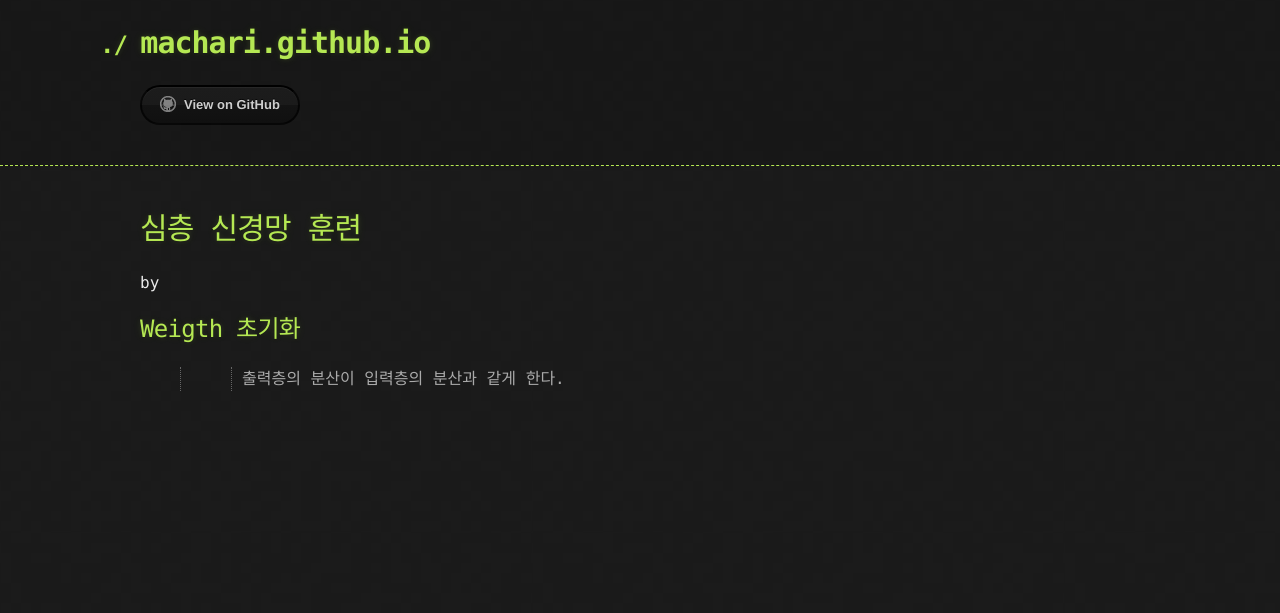
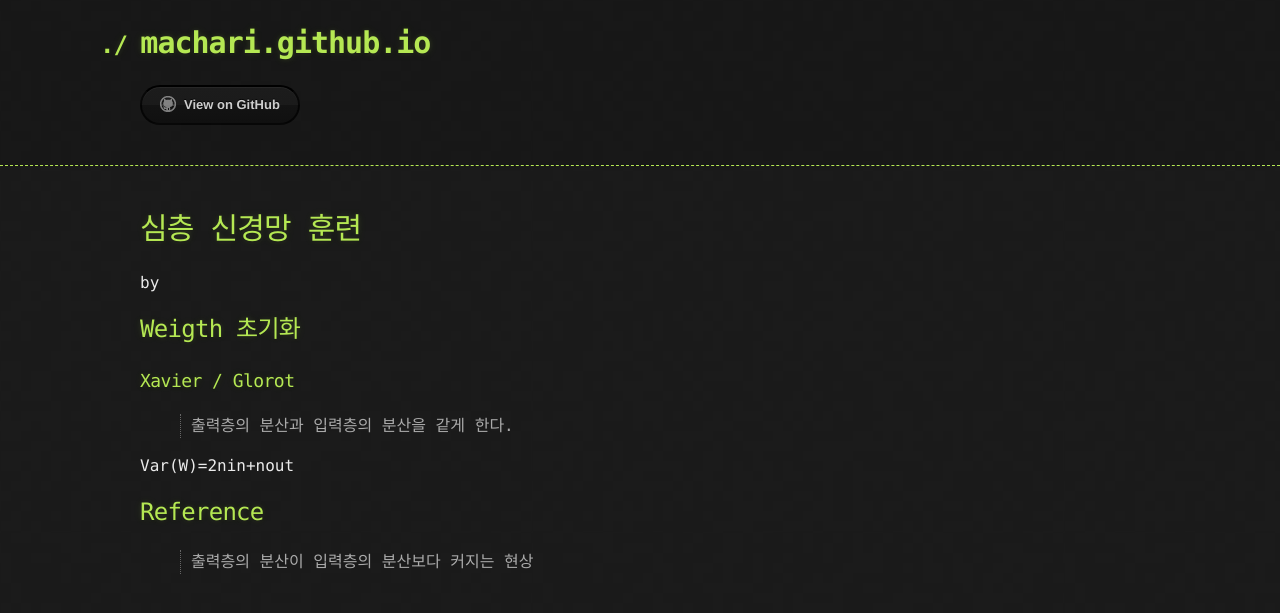
Before and after one commit to machari/machari.github.io, a Jekyll site: the page built from docs/2018-12-30-DNN-Train.md, in a window 1280 px wide. Shown: the top 613 px of the page. Built offline with Jekyll 4.4.1, drawn with Linux system fonts in a browser that asks for light colours; the repository's description, which GitHub fills in, is left out.

Commit message:
Update 2018-12-30-DNN-Train.md

```diff
--- a/docs/2018-12-30-DNN-Train.md
+++ b/docs/2018-12-30-DNN-Train.md
@@ -6,4 +6,10 @@ tag: Pragmatic
 ---
 
 ## Weigth 초기화
- >>출력층의 분산이 입력층의 분산과 같게 한다.
+### Xavier / Glorot
+ > 출력층의 분산과 입력층의 분산을 같게 한다.
+
+Var(W)=2nin+nout
+
+## Reference
+ > 출력층의 분산이 입력층의 분산보다 커지는 현상
```
